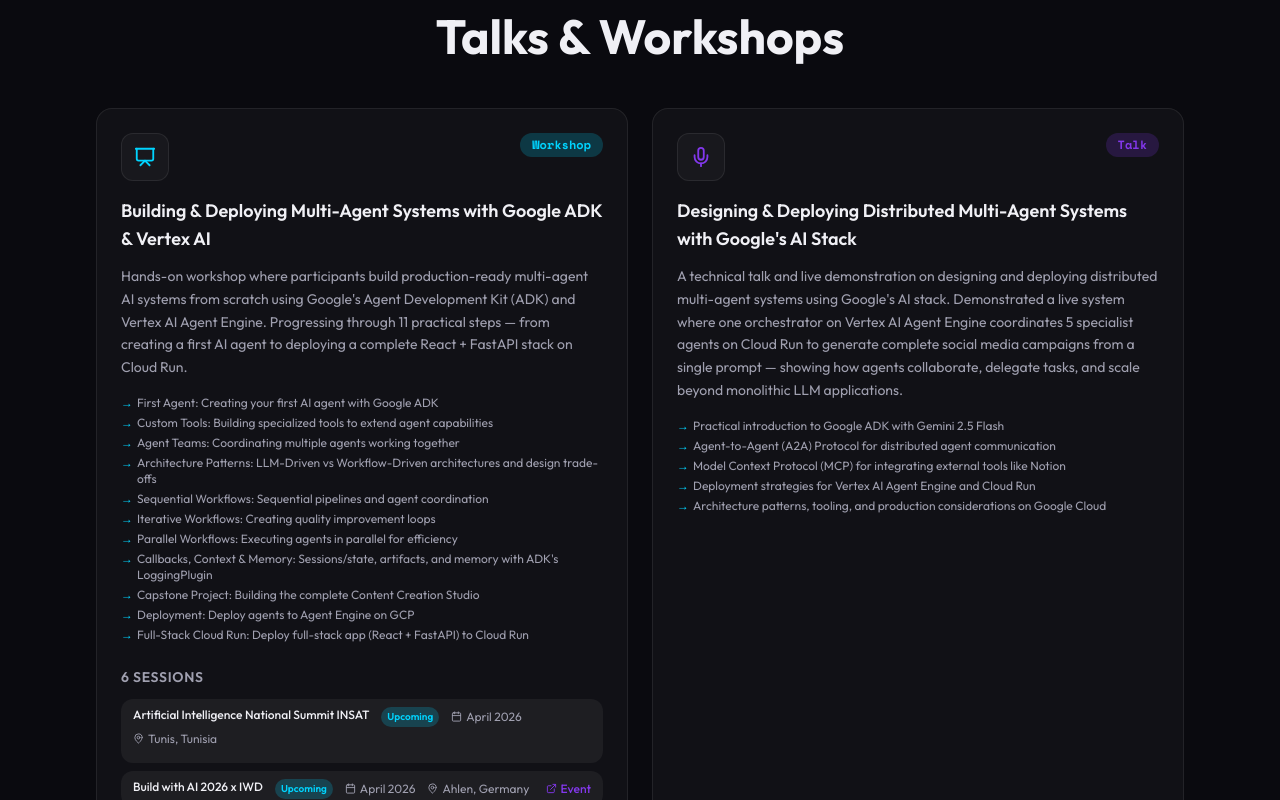
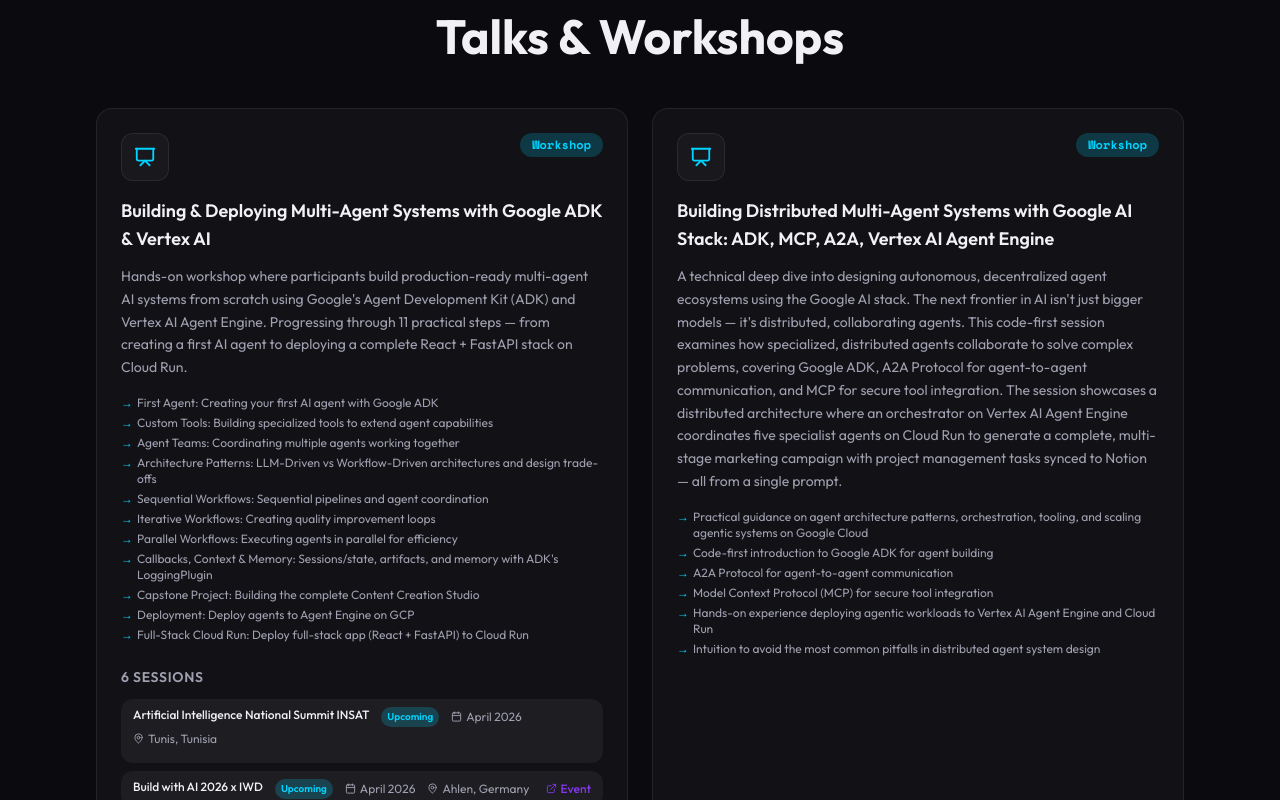
Before and after one commit to Saoussen-CH/Saoussen-CH.github.io, a React (Vite) app: page / in a window 1280 px wide. Shown: the part 8600-9400 px from the top of the page. Built offline with nearby package versions, Linux system fonts and the light colour scheme; the HTML template or start-up script is replaced by a standard one.

Commit message:
add workshop-distributed-multi-agent-stack

```diff
--- a/src/data/profile.ts
+++ b/src/data/profile.ts
@@ -284,6 +284,22 @@
     ],
   },
   {
+    id: 'workshop-distributed-multi-agent-stack',
+    emoji: '🚀',
+    type: 'Workshop',
+    title: 'Building Distributed Multi-Agent Systems with Google AI Stack: ADK, MCP, A2A, Vertex AI Agent Engine',
+    description: 'A technical deep dive into designing autonomous, decentralized agent ecosystems using the Google AI stack. The next frontier in AI isn\'t just bigger models — it\'s distributed, collaborating agents. This code-first session examines how specialized, distributed agents collaborate to solve complex problems, covering Google ADK, A2A Protocol for agent-to-agent communication, and MCP for secure tool integration. The session showcases a distributed architecture where an orchestrator on Vertex AI Agent Engine coordinates five specialist agents on Cloud Run to generate a complete, multi-stage marketing campaign with project management tasks synced to Notion — all from a single prompt.',
+    highlights: [
+      'Practical guidance on agent architecture patterns, orchestration, tooling, and scaling agentic systems on Google Cloud',
+      'Code-first introduction to Google ADK for agent building',
+      'A2A Protocol for agent-to-agent communication',
+      'Model Context Protocol (MCP) for secure tool integration',
+      'Hands-on experience deploying agentic workloads to Vertex AI Agent Engine and Cloud Run',
+      'Intuition to avoid the most common pitfalls in distributed agent system design',
+    ],
+    sessions: [],
+  },
+  {
     id: 'talk-distributed-multi-agent',
     emoji: '🎤',
     type: 'Talk',
```
